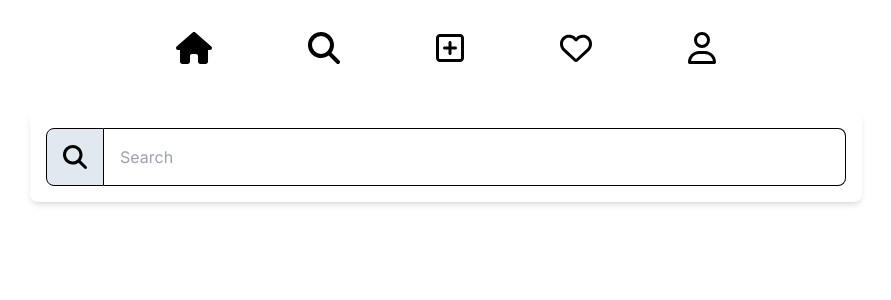
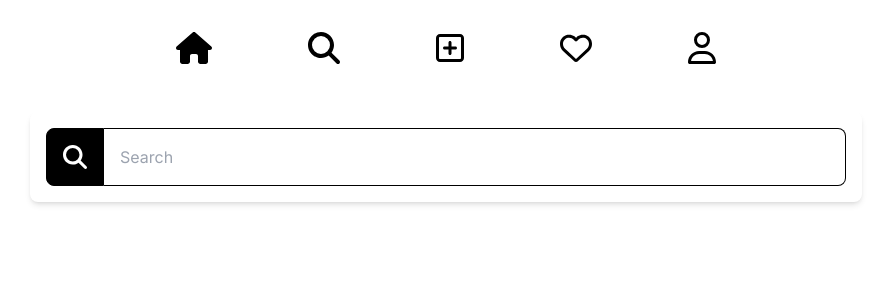
Before and after one commit to breadscorner/Hark-Twitter-Clone, a Next.js app: page /search in a window 1280 px wide. Shown: the top 300 px of the page, without its empty margins (194-1085 px from the left). Built offline with nearby package versions, Linux system fonts and the light colour scheme.

Commit message:
clean up code

```diff
--- a/src/app/create-post/page.tsx
+++ b/src/app/create-post/page.tsx
@@ -4,7 +4,6 @@ import { getUser, getPostsForUser } from '@/fake-db';
 export default function CreatePost() {
 
 const user = getUser('Brett');
-
 
   return (
     <div className="post-container w-[75%] mx-auto my-4 p-4 rounded-lg shadow-md">
@@ -17,6 +16,7 @@ const user = getUser('Brett');
           className="rounded-full border-slate-500 border-[1px] mt-4 object-cover  min-h-[75]"
         />
       </div>
+
       {/* create a form with a single input */}
       <form>
         <input type="text" className="py-2 px-2" />
--- a/src/app/globals.css
+++ b/src/app/globals.css
@@ -1,3 +1,17 @@
 @tailwind base;
 @tailwind components;
 @tailwind utilities;
+
+:root {
+  --foreground-rgb: 0, 0, 0;
+  --background-start-rgb: 214, 219, 220;
+  --background-end-rgb: 255, 255, 255;
+}
+
+@media (prefers-color-scheme: dark) {
+  :root {
+    --foreground-rgb: 255, 255, 255;
+    --background-start-rgb: 0, 0, 0;
+    --background-end-rgb: 0, 0, 0;
+  }
+}
--- a/src/app/layout.tsx
+++ b/src/app/layout.tsx
@@ -19,6 +19,7 @@ export default function RootLayout({
   return (
     <html lang="en">
       <body className={twMerge(inter.className)}>
+
         {/* Navigation Bar */}
         <div className="p-8 sticky z-10 top-0 bg-white flex justify-center">
           <NavBar />
--- a/src/app/search/page.tsx
+++ b/src/app/search/page.tsx
@@ -2,8 +2,14 @@ export default function Search() {
   return (
     <div className="w-[65%] mx-auto px-4 py-4 rounded-lg shadow-md text-center">
       <form className="flex flex-row items-center">
-        <button className="flex items-center justify-center bg-slate-200 border-black border-[1px] rounded-l-lg p-4">
-        <svg xmlns="http://www.w3.org/2000/svg" height="1.5em" viewBox="0 0 512 512"><path d="M416 208c0 45.9-14.9 88.3-40 122.7L502.6 457.4c12.5 12.5 12.5 32.8 0 45.3s-32.8 12.5-45.3 0L330.7 376c-34.4 25.2-76.8 40-122.7 40C93.1 416 0 322.9 0 208S93.1 0 208 0S416 93.1 416 208zM208 352a144 144 0 1 0 0-288 144 144 0 1 0 0 288z"/></svg>
+        <button className="flex items-center justify-center bg-black border-black border-[1px] rounded-l-lg p-4">
+          <svg
+            xmlns="http://www.w3.org/2000/svg"
+            height="1.5em"
+            viewBox="0 0 512 512"><path d="M416 208c0 45.9-14.9 88.3-40 122.7L502.6 457.4c12.5 12.5 12.5 32.8 0 45.3s-32.8 12.5-45.3 0L330.7 376c-34.4 25.2-76.8 40-122.7 40C93.1 416 0 322.9 0 208S93.1 0 208 0S416 93.1 416 208zM208 352a144 144 0 1 0 0-288 144 144 0 1 0 0 288z"
+              stroke="#ffffff"
+              fill="#ffffff" />
+          </svg>
         </button>
         <input
           type="text"
```
